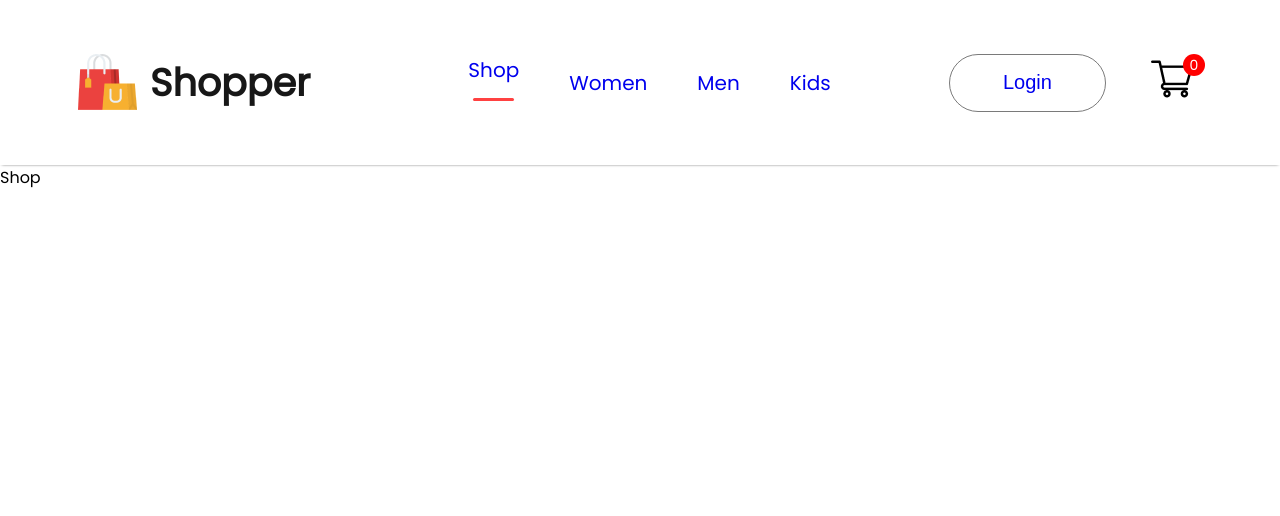
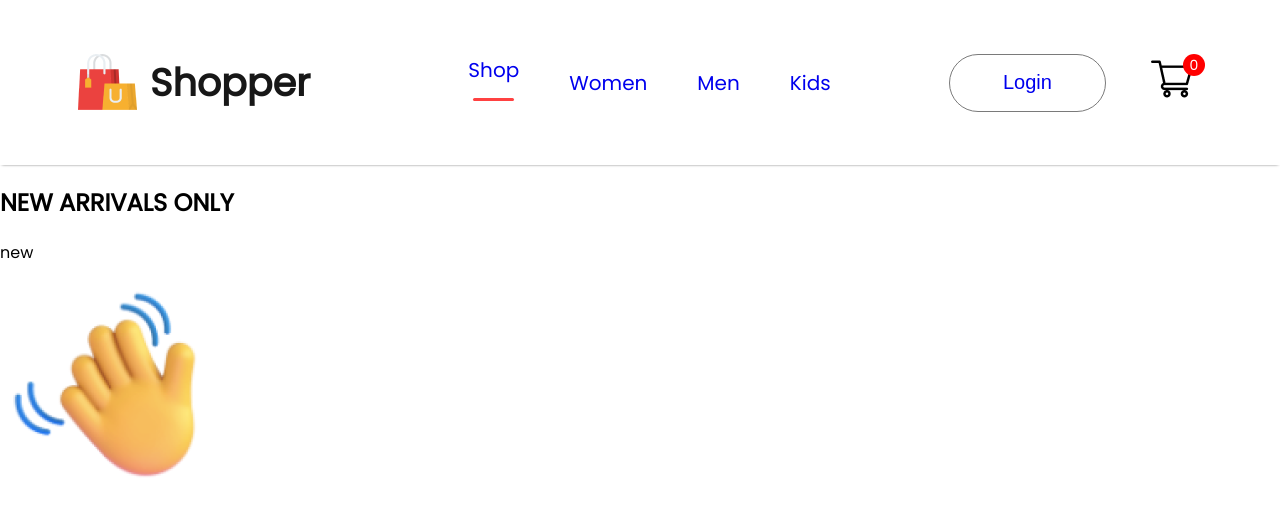
Before and after one commit to Suriya2620/ecommerce, a React (Create React App) app: page / in a window 1280 px wide. Shown: the top 516 px of the page. Built offline with nearby package versions, Linux system fonts and the light colour scheme.

Commit message:
added hero left content

```diff
--- /dev/null
+++ b/src/components/Hero/Hero.jsx
@@ -0,0 +1,23 @@
+import React from 'react'
+import './hero.css'
+import hand_icon from '../Assets/hand_icon.png'
+const Hero = () => {
+  return (
+    <div className="hero">
+        <div className="hero-left">
+            <h2>NEW ARRIVALS ONLY</h2>
+            <div>
+                <div>
+                    <div className="hand-hand-icon">
+                        <p>new</p>
+                        <img src={hand_icon} alt="" />
+                    </div>
+                </div>
+            </div>
+        </div>
+        <div className="hero-right"></div>
+    </div>
+  )
+}
+
+export default Hero
--- a/src/pages/Shop.jsx
+++ b/src/pages/Shop.jsx
@@ -1,8 +1,11 @@
 import React from 'react'
+import Hero from '../components/Hero/Hero'
 
 const Shop = () => {
   return (
-    <div>Shop</div>
+    <div>
+      <Hero/>
+    </div>
   )
 }
 
```
Also changed, not shown: src/components/Hero/hero.css (added).
